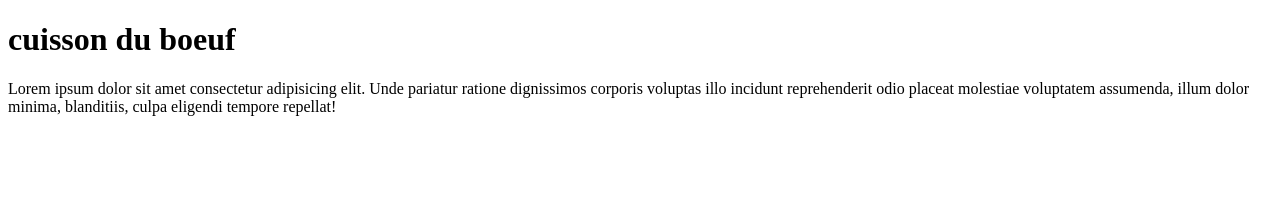
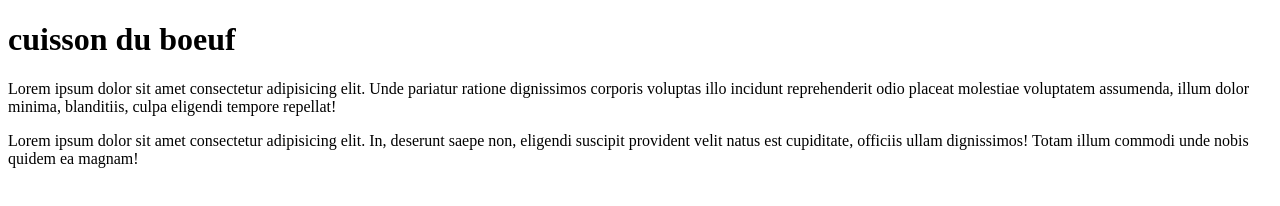
Before and after one commit to FrediNans/basse-temperature, a plain HTML site: page index.html in a window 1280 px wide. Drawn offline with Linux system fonts and the light colour scheme.

Commit message:
c re cool

```diff
--- a/index.html
+++ b/index.html
@@ -15,6 +15,12 @@
 				placeat molestiae voluptatem assumenda, illum dolor minima, blanditiis,
 				culpa eligendi tempore repellat!
 			</p>
+			<p>
+				Lorem ipsum dolor sit amet consectetur adipisicing elit. In, deserunt
+				saepe non, eligendi suscipit provident velit natus est cupiditate,
+				officiis ullam dignissimos! Totam illum commodi unde nobis quidem ea
+				magnam!
+			</p>
 		</header>
 		<main></main>
 		<footer></footer>
```
